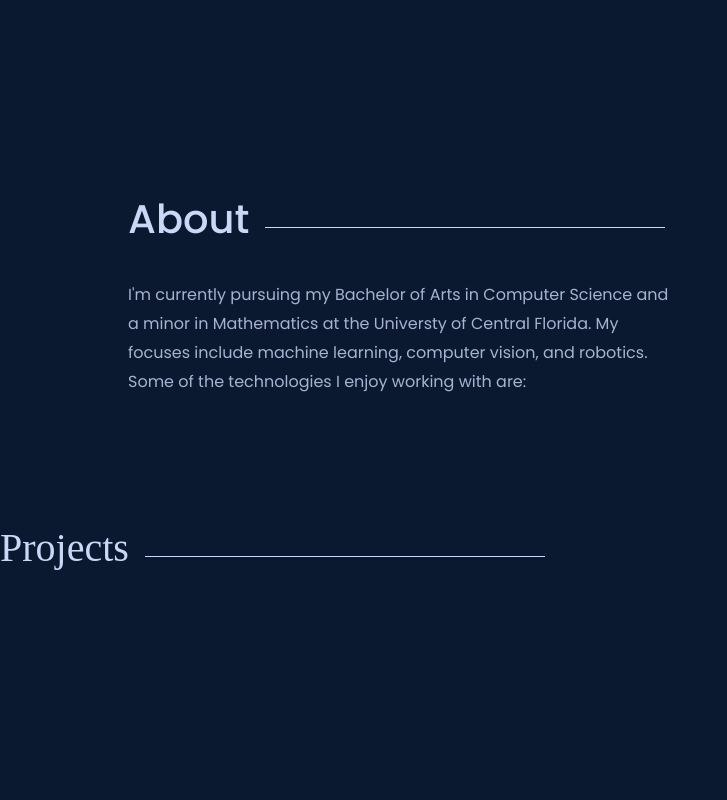
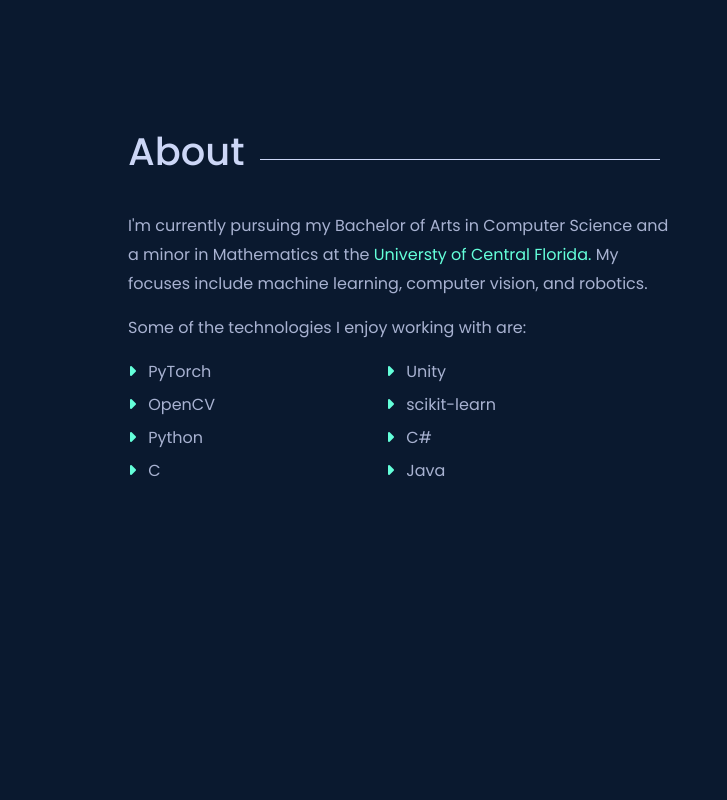
Before and after one commit to httpukes/website, a plain HTML site: page index.html in a window 1280 px wide. Shown: the part 680-1480 px from the top of the page, without its empty margins (0-727 px from the left). Before the commit the page ends 1283 px from the top, so only its background shows below. Drawn offline with Linux system fonts and the light colour scheme; a web font is replaced by a local one.

Commit message:
added some js

```diff
--- a/css/style.css
+++ b/css/style.css
@@ -75,6 +75,12 @@ body {
   align-items: center;
   padding: 0.85rem;
   background: #0a192f;
+  position:fixed;
+  top:0;
+  left:0;
+  width: 100%;
+  z-index: 1000;
+  transition: top 0.3s ease;
 
 
 }
@@ -219,7 +225,7 @@ body {
 
 .section-title{
 
-  font-size: 3rem;
+  font-size: 2.4rem;
   font-weight: 500;
   color: #ccd6f6;
   margin-bottom: 1rem;
@@ -234,12 +240,7 @@ body {
 
 }
 
-.section-title{
-  font-size:2.5rem;
-  color: #ccd6f6;
-  white-space: nowrap;
 
-}
 
 .section-line{
   width:400px;
@@ -255,5 +256,51 @@ body {
   margin-left:4rem;
 }
 
+.list-text {
+  display: grid;
+  grid-template-columns: 1fr 1fr;
+  gap: 0.5rem 1rem;
+  list-style: none;
+  padding-left: 0;
+  color: #a8b2d1;
+  font-family: "Poppins", sans-serif;
+  font-size: 1rem;
+  max-width: 500px;
+  margin-left: 0;
+  margin-top: 1rem;
+}
 
-/*project sections*/
+.list-text li i {
+  margin-right: 0.5rem;
+  color: #64ffda !important;
+}
+
+/*highlights text to green*/
+.highlight{
+  color: #64ffda;
+}
+
+.gap-text{
+  display:inline-block;
+  margin-top:1rem;
+}
+
+
+/*projects page*/
+
+.projects-content{
+  padding: 4rem 2rem;
+  max-width: none;
+  margin: 0;
+  padding-top: 15vh;
+  margin-left:4rem;
+}
+
+.projects-section{
+  padding: 4rem 2rem;
+  max-width: none;
+  margin: 0;
+  font-family: "Poppins", sans-serif;
+  padding-top:30vh;
+
+}
--- a/index.html
+++ b/index.html
@@ -72,16 +72,25 @@
       </div>
       <p class ="about-text">
       I'm currently pursuing my Bachelor of Arts in Computer Science and
-      a minor in Mathematics at the Universty of Central Florida.
-      My focuses include machine learning, computer vision, and robotics.<br>
-
-
-     Some of the technologies I enjoy working with are:
+      a minor in Mathematics at the <span class= "highlight">Universty of Central Florida.</span>
+      My focuses include machine learning, computer vision, and robotics.
+      <br>
+      <span class="gap-text">Some of the technologies I enjoy working with are:</span>
       </p>
+      <ul class="list-text">
+        <li><i class="fas fa-caret-right"></i> PyTorch</li>
+        <li><i class="fas fa-caret-right"></i> Unity</li>
+        <li><i class="fas fa-caret-right"></i> OpenCV</li>
+        <li><i class="fas fa-caret-right"></i> scikit-learn</li>
+        <li><i class="fas fa-caret-right"></i> Python</li>
+        <li><i class="fas fa-caret-right"></i> C#</li>
+        <li><i class="fas fa-caret-right"></i> C</li>
+        <li><i class="fas fa-caret-right"></i> Java</li>
+      </ul>
     </div>
   </section>
 
-<section id = "projects" class = "project-section snap">
+<section id = "projects" class = "projects-section snap">
   <div class = "projects-content">
     <div class = "section-header">
       <h2 class = "section-title">Projects</h2>
@@ -91,14 +100,6 @@
 
 
     </div>
-
-
-
-
-
-
-
-
   </div>
 
 
--- a/js/script.js
+++ b/js/script.js
@@ -0,0 +1,18 @@
+
+//nav bar scrolling
+let lastScrollY = window.scrollY;
+const topbar = document.querySelector('.topbar');
+
+window.addEventListener('scroll', () => {
+  const currentScrollY = window.scrollY;
+
+  if (currentScrollY < 100) {
+    topbar.style.top = '0';
+  } else if (currentScrollY < lastScrollY) {
+    topbar.style.top = '-100px';
+  } else {
+    topbar.style.top = '0';
+  }
+
+  lastScrollY = currentScrollY;
+});
```
